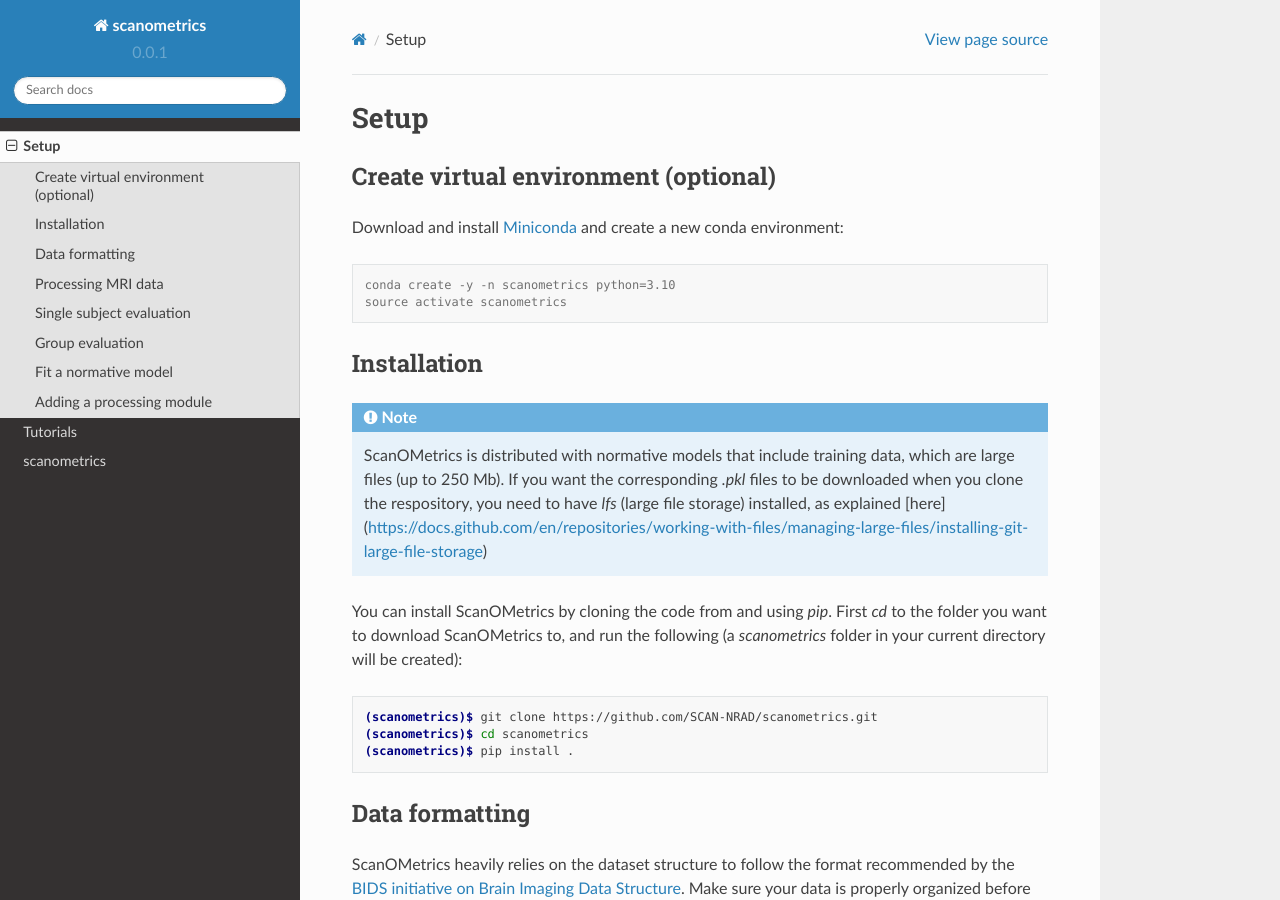
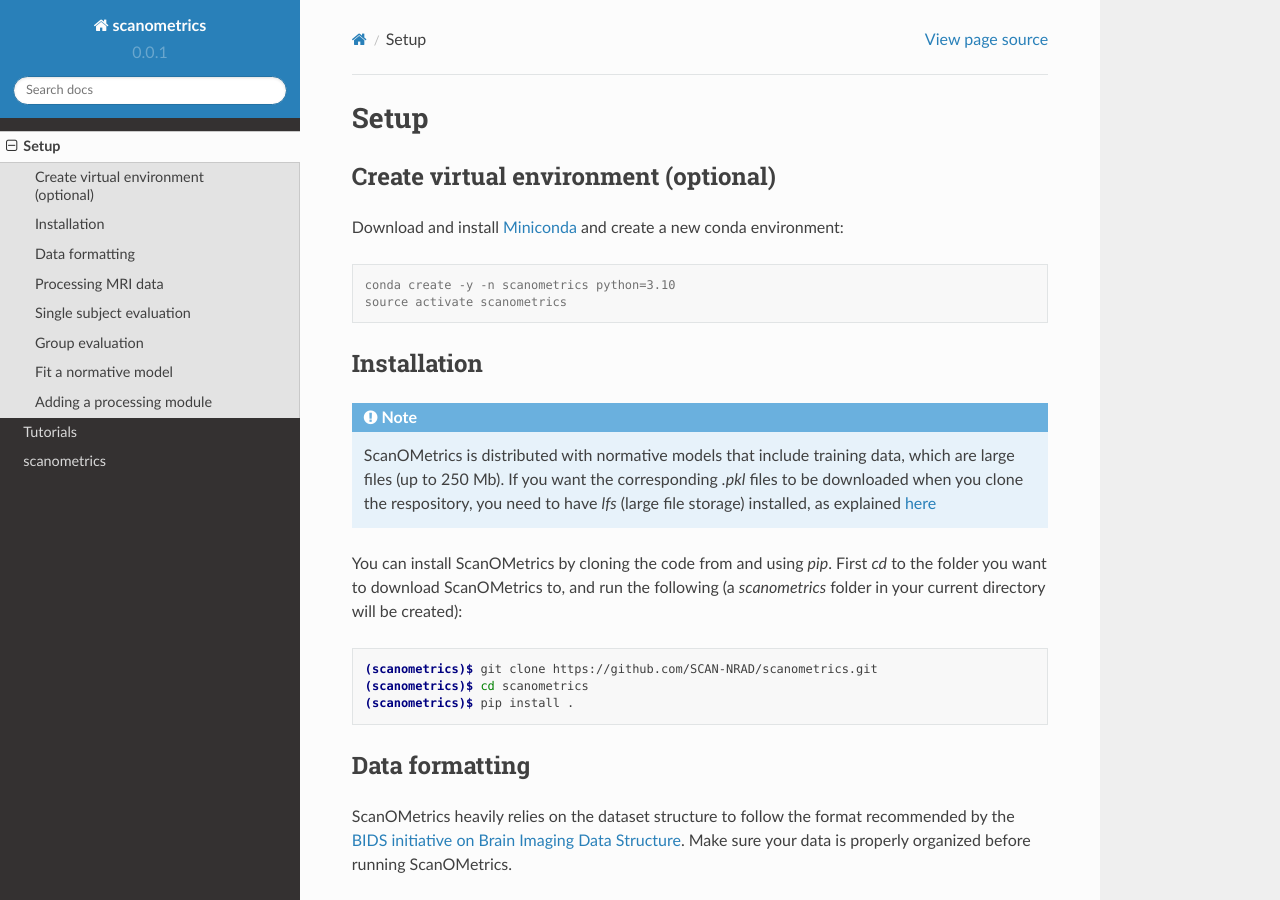
Before and after one commit to SCAN-NRAD/ScanOMetrics, a Sphinx documentation site: the page built from docs/source/setup.rst, in a window 1280 px wide and 900 px high. Built offline with Sphinx 7.4.7 and the Read the Docs theme 2.0.0, drawn with Linux system fonts in a browser that asks for light colours.

Commit message:
Adapted to ReadTheDocs syntax

```diff
--- a/docs/source/setup.rst
+++ b/docs/source/setup.rst
@@ -20,7 +20,7 @@
 
    ScanOMetrics is distributed with normative models that include training data, which are large files (up to 250 Mb).
    If you want the corresponding `.pkl` files to be downloaded when you clone the respository, you need to have `lfs`
-   (large file storage) installed, as explained [here](https://docs.github.com/en/repositories/working-with-files/managing-large-files/installing-git-large-file-storage)
+   (large file storage) installed, as explained `here <https://docs.github.com/en/repositories/working-with-files/managing-large-files/installing-git-large-file-storage>`_
 
 You can install ScanOMetrics by cloning the code from and using `pip`. First `cd` to the
 folder you want to download ScanOMetrics to, and run the following (a `scanometrics` folder
```
